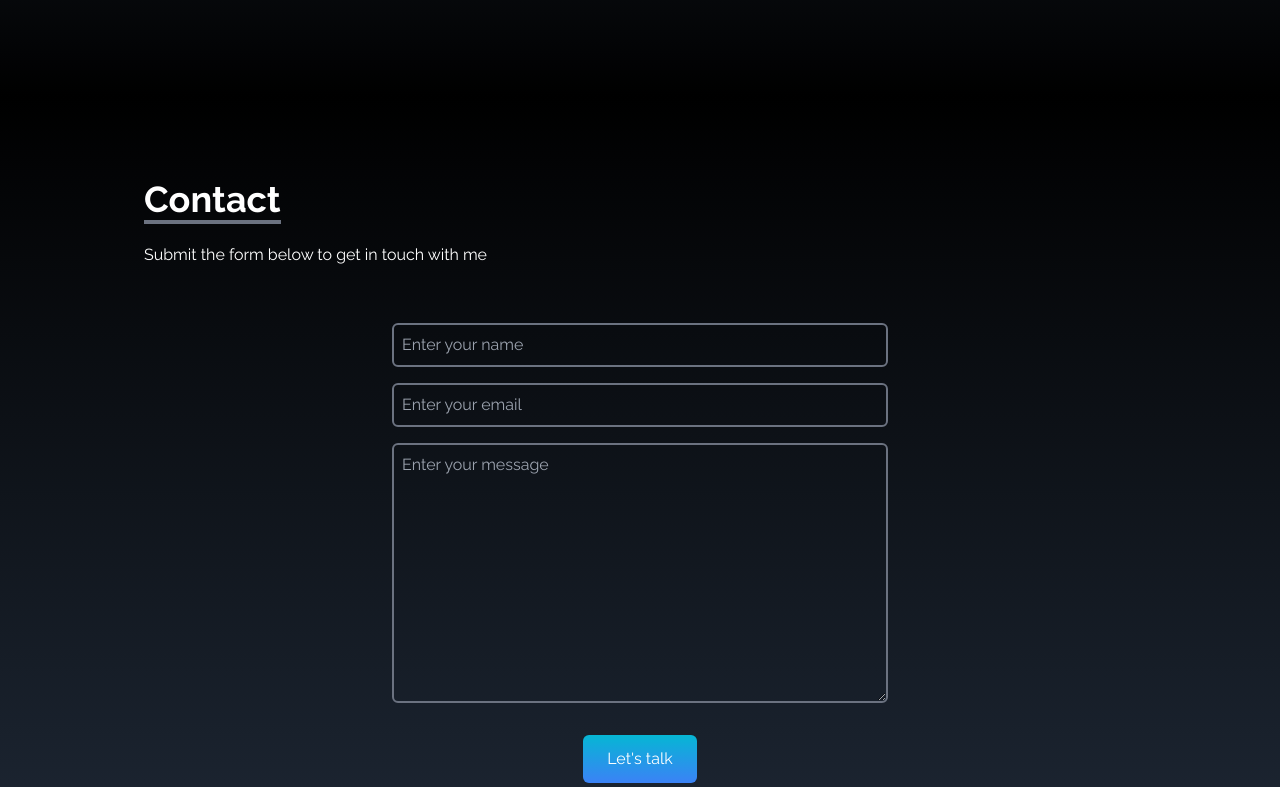
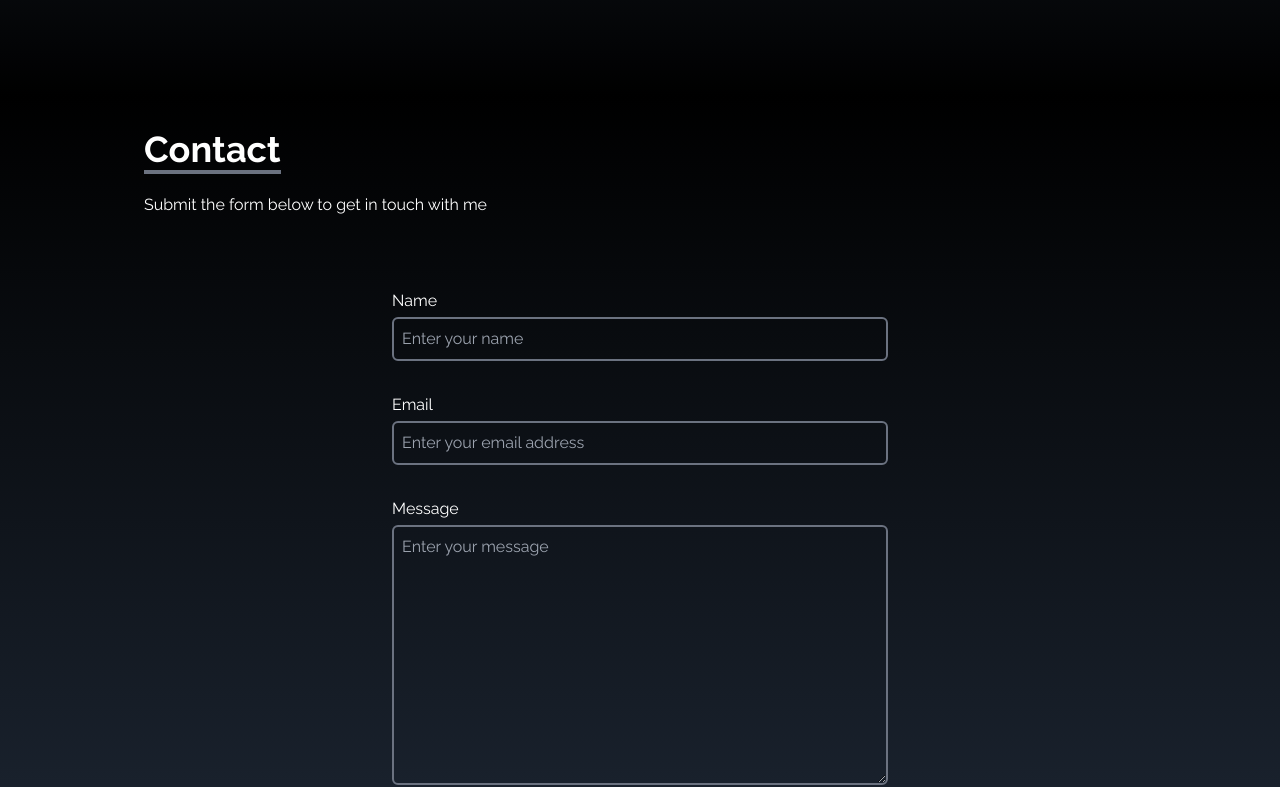
Before and after one commit to Luiz-Fel/luiz-fel-portfolio, a React (Vite) app: page / in a window 1280 px wide. Shown: the part 2913-3700 px from the top of the page. Built offline with nearby package versions, Linux system fonts and the light colour scheme; no server answers.

Commit message:
Add error check in input

```diff
--- a/src/App.tsx
+++ b/src/App.tsx
@@ -1,5 +1,5 @@
 import About from "./components/About";
-import Contact from "./components/Contact";
+import Contact from "./components/Contact/Contact";
 import Experience from "./components/SkillsExperience";
 import Home from "./components/Home";
 import NavBar from "./components/NavBar";
--- a/src/components/Contact.jsx
+++ /dev/null
@@ -1,80 +0,0 @@
-import { useState } from "react";
-import form from "../form";
-
-const Contact = () => {
-
-  const [name, setName] = useState("");
-  const [email, setEmail] = useState("");
-  const [message, setMessage] = useState("");
-
-  const handleSubmit = (e) => {
-    e.preventDefault();
-    const data = {
-      name,
-      email,
-      message,
-    };
-    console.log(data);
-    form.post('', data, {
-      headers: {
-        'Accept': 'application/json',
-    }})
-    .then(res => {
-    })
-    .catch(err => {
-      console.log(err);
-    })
-  };
-
-  return (
-    <div
-      name="contact"
-      className="w-full h-screen bg-gradient-to-b from-black to-gray-800 p-4 text-white"
-    >
-      <div className="flex flex-col p-4 justify-center max-w-screen-lg mx-auto h-full">
-        <div className="pb-8">
-          <p className="text-4xl font-bold inline border-b-4 border-gray-500">
-            Contact
-          </p>
-          <p className="py-6">Submit the form below to get in touch with me</p>
-        </div>
-
-        <div className=" flex justify-center items-center">
-          <form
-            onSubmit={handleSubmit}
-            method="POST"
-            className=" flex flex-col w-full md:w-1/2"
-          >
-            <input
-              type="text"
-              name="name"
-              placeholder="Enter your name"
-              onChange={(e) => setName(e.target.value)}
-              className="p-2 bg-transparent border-2 border-gray-500 focus:border-white rounded-md text-white focus:outline-none"
-            />
-            <input
-              type="text"
-              name="email"
-              placeholder="Enter your email"
-              onChange={((e) => setEmail(e.target.value))}
-              className="my-4 p-2 bg-transparent border-2 border-gray-500 focus:border-white rounded-md text-white focus:outline-none"
-            />
-            <textarea
-              name="message"
-              placeholder="Enter your message"
-              rows="10"
-              onChange={((e) => setMessage(e.target.value))}
-              className="p-2 bg-transparent border-2 border-gray-500 focus:border-white rounded-md text-white focus:outline-none"
-            ></textarea>
-
-            <button className="text-white bg-gradient-to-b from-cyan-500 to-blue-500 px-6 py-3 my-8 mx-auto flex items-center rounded-md hover:scale-110 duration-300">
-              Let's talk
-            </button>
-          </form>
-        </div>
-      </div>
-    </div>
-  );
-};
-
-export default Contact;
--- /dev/null
+++ b/src/components/Contact/Contact.jsx
@@ -0,0 +1,110 @@
+import { useState } from "react";
+import form from "../../form";
+import ContactFormField from "./ContactFormField";
+
+const Contact = () => {
+  const [name, setName] = useState("");
+  const [email, setEmail] = useState("");
+  const [message, setMessage] = useState("");
+  const [error, setError] = useState({
+    name: "",
+    email: "",
+    message: "",
+  });
+
+  const handleSubmit = (e) => {
+    e.preventDefault();
+    const errors = {}
+    if (!name) {
+      errors.name = "Please enter a name.";
+    }
+    if (!email) {
+      errors.email = "Please enter an email.";
+    } else if (!/\S+@\S+\.\S+/.test(email)) {
+      errors.email = "Please enter a valid email.";
+    }
+    if (!message) {
+      errors.message = "Please enter a message.";
+    }
+    if (Object.keys(errors).length > 0) {
+      setError(errors);
+      return;
+    }
+
+    const data = {
+      name,
+      email,
+      message,
+    };
+    form
+      .post("", data, {
+        headers: {
+          Accept: "application/json",
+        },
+      })
+      .then((res) => { })
+      .catch((err) => {
+        console.log(err);
+      });
+      return true
+  };
+
+  return (
+    <div
+      name="contact"
+      className=" bg-gradient-to-b from-black to-gray-800 p-4 text-white"
+    >
+      <div className="flex flex-col p-4 justify-center max-w-screen-lg mx-auto h-full">
+        <div className="pb-8">
+          <p className="text-4xl font-bold inline border-b-4 border-gray-500">
+            Contact
+          </p>
+          <p className="py-6">Submit the form below to get in touch with me</p>
+        </div>
+
+        <div className=" flex justify-center items-center">
+          <form
+            onSubmit={handleSubmit}
+            method="POST"
+
+            className=" flex flex-col w-full md:w-1/2"
+          >
+            <ContactFormField
+              type="text"
+              name="name"
+              placeholder="Enter your name"
+              value={name}
+              setField={setName}
+              error={error}
+              setError={setError}
+              />
+           <ContactFormField
+              type="email"
+              name="email"
+              placeholder="Enter your email address"
+              value={email}
+              setField={setEmail}
+              error={error}
+              setError={setError}
+              />
+              <ContactFormField
+              type="textarea"
+              name="message"
+              placeholder="Enter your message"
+              value={message}
+              setField={setMessage}
+              error={error}
+              setError={setError}
+              />
+
+            <button className="text-white bg-gradient-to-b from-cyan-500 to-blue-500 px-6 py-3 my-8 mx-auto flex items-center rounded-md hover:scale-110 duration-300">
+              Let's talk
+            </button>
+          </form>
+        </div>
+      </div>
+    </div>
+  );
+};
+
+export default Contact;
--- /dev/null
+++ b/src/components/Contact/ContactFormField.jsx
@@ -0,0 +1,55 @@
+import React from "react";
+
+function ContactFormField({ error, value, name, setField, setError, type, placeholder }) {
+  const isError = error[name] !== null && error[name] !== "";
+
+  const handleChange = (e) => {
+    if (isError) {
+      setError({
+        ...error,
+        [name]: ""
+      });
+    }
+    setField(e.target.value);
+  };
+
+  return (
+    <div className="my-4">
+      <label htmlFor={name} className="text-white block mb-1">
+        {name === "message" ? "Message" : name.charAt(0).toUpperCase() + name.slice(1)}
+      </label>
+      {type === "textarea" ? (
+        <textarea
+          id={name}
+          name={name}
+          placeholder={placeholder}
+          onChange={(e) => handleChange(e)}
+          value={value}
+          rows={10}
+          className={`p-2 w-full bg-transparent border-2 border-gray-500 focus:border-white focus:shadow-outline ${
+            isError ? "border-pink-500 text-pink-600" : ""
+          } rounded-md text-white focus:outline-none`}
+        />
+      ) : (
+        <input
+          type={type}
+          id={name}
+          name={name}
+          placeholder={placeholder}
+          onChange={(e) => handleChange(e)}
+          value={value}
+          className={`p-2 w-full bg-transparent border-2 border-gray-500 focus:border-white focus:shadow-outline ${
+            isError ? "border-pink-500 text-pink-600" : ""
+          } rounded-md text-white focus:outline-none`}
+        />
+      )}
+      {isError && (
+        <p id={`${name}-error`} className="text-red-500 text-sm mt-1" aria-live="polite">
+          {error[name]}
+        </p>
+      )}
+    </div>
+  );
+}
+
+export default ContactFormField;
```
